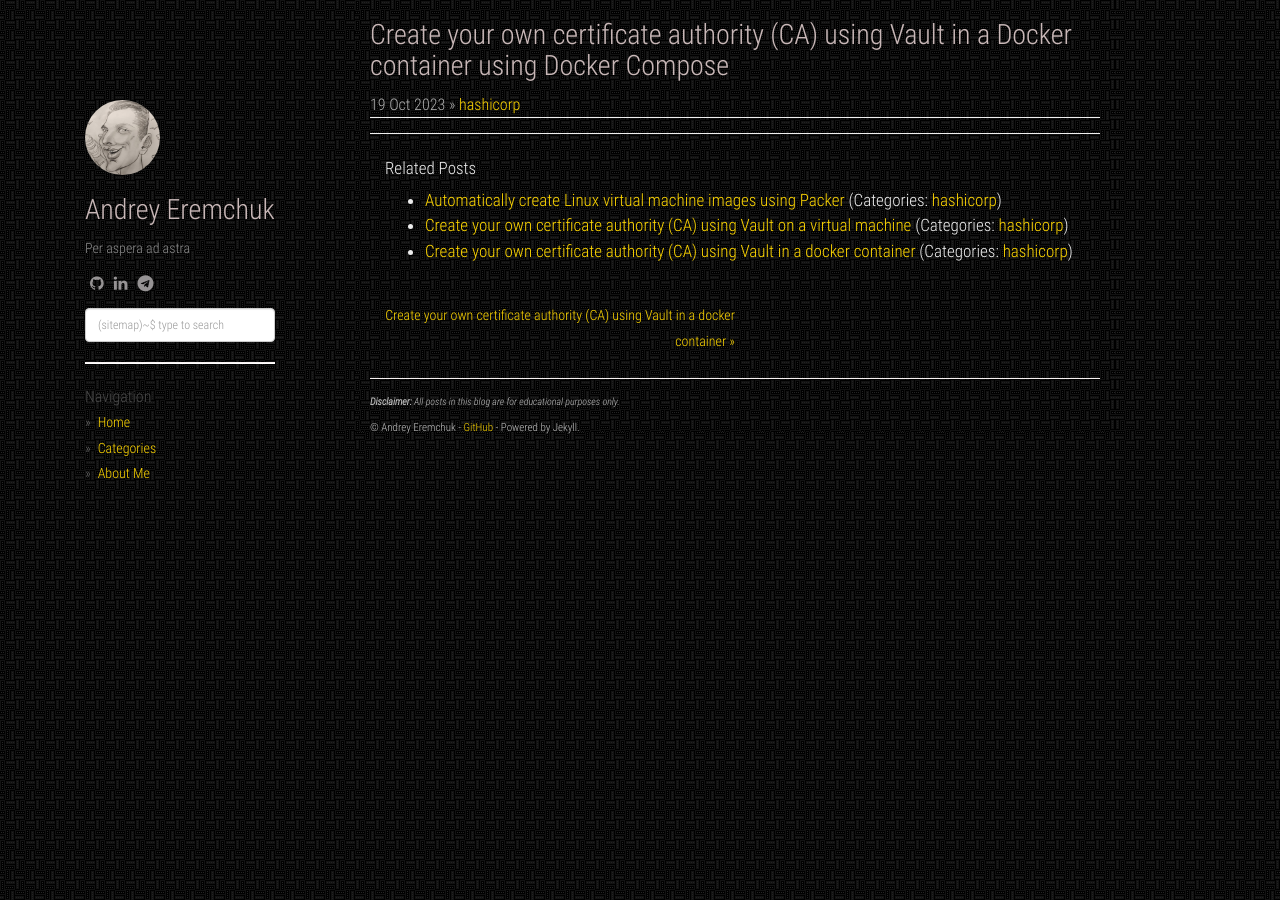
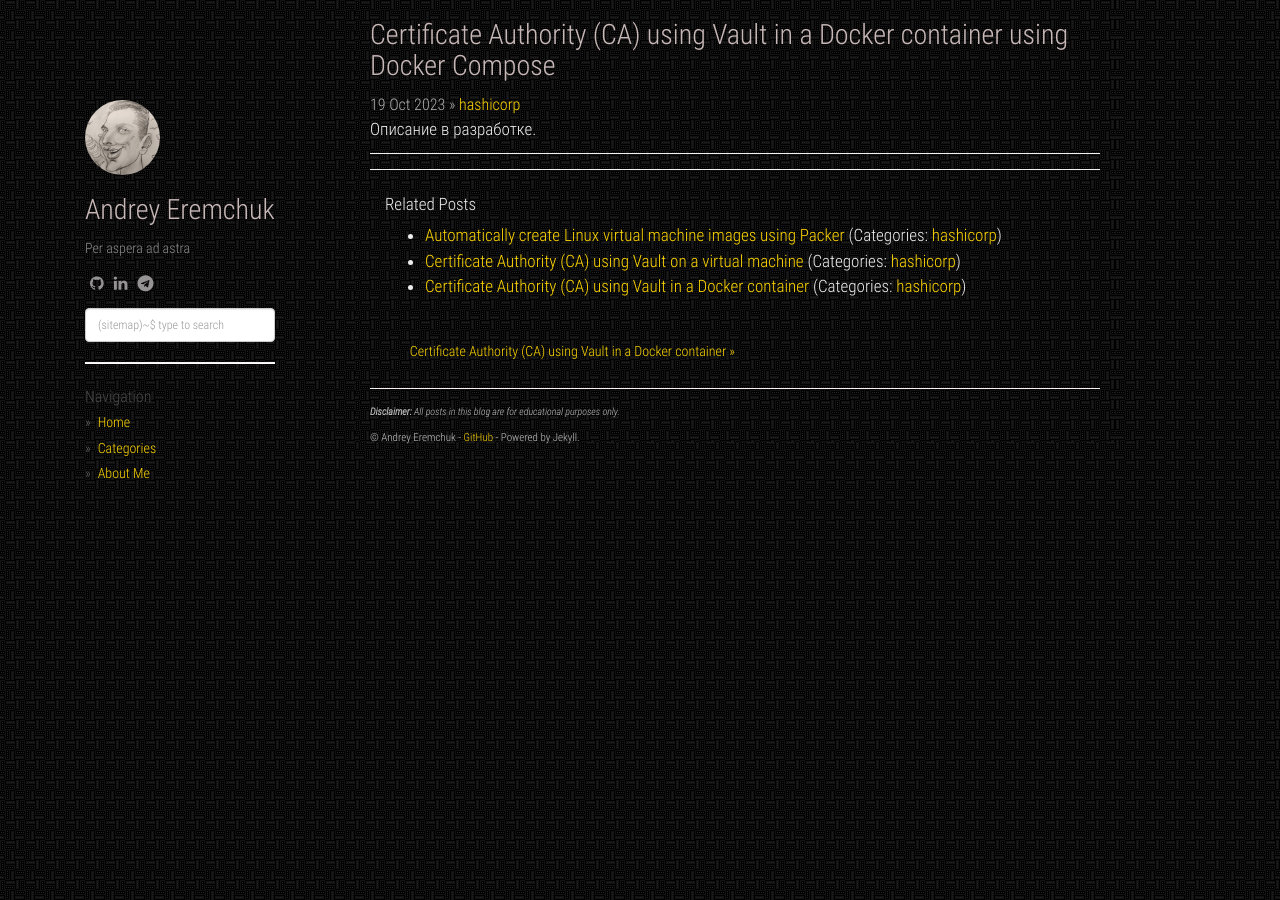
Before and after one commit to IVAndr0n/IVAndr0n.github.io, a Jekyll site: the page built from _posts/2023-10-19-vault-docker-compose.md, in a window 1280 px wide. Built offline with Jekyll 4.4.1, drawn with Linux system fonts in a browser that asks for light colours.

Commit message:
changed Posts

```diff
--- a/_posts/2023-10-19-vault-docker-compose.md
+++ b/_posts/2023-10-19-vault-docker-compose.md
@@ -1,9 +1,11 @@
 ---
 layout: post
-title: Create your own certificate authority (CA) using Vault in a Docker container using Docker Compose
+title: Certificate Authority (CA) using Vault in a Docker container using Docker Compose
 date: 2023-10-19
 categories:
   - hashicorp
 ---
 
 <!-- # Project: vault-docker-compose -->
+
+Описание в разработке.
--- a/_posts/2023-10-19-vault-docker-pki.md
+++ b/_posts/2023-10-19-vault-docker-pki.md
@@ -1,6 +1,6 @@
 ---
 layout: post
-title: Create your own certificate authority (CA) using Vault in a docker container
+title: Certificate Authority (CA) using Vault in a Docker container
 date: 2023-10-19
 categories:
   - hashicorp
--- a/_posts/2023-10-19-vault-vm-pki.md
+++ b/_posts/2023-10-19-vault-vm-pki.md
@@ -1,6 +1,6 @@
 ---
 layout: post
-title: Create your own certificate authority (CA) using Vault on a virtual machine
+title: Certificate Authority (CA) using Vault on a virtual machine
 date: 2023-10-19
 categories:
   - hashicorp
```
